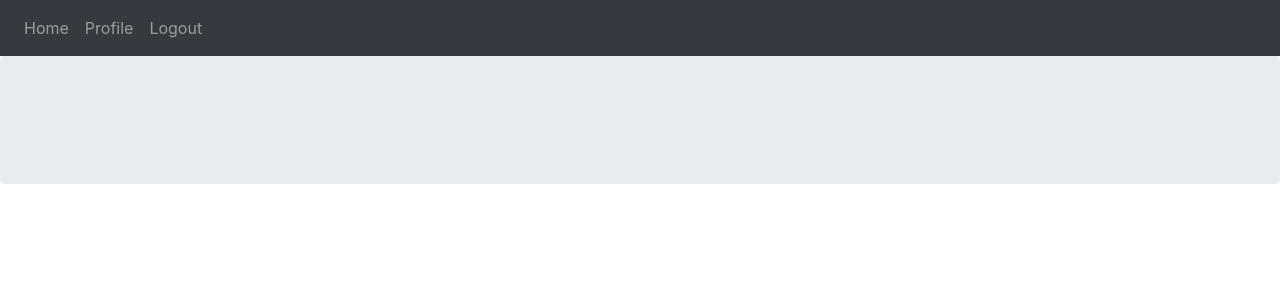
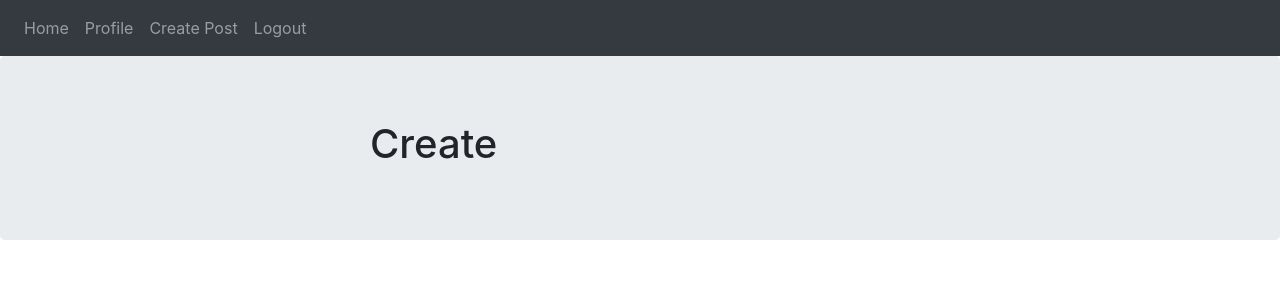
Before and after one commit to wezzlaren/kwitter-frontend, a React (Create React App) app: page /createpost in a window 1280 px wide. Shown: the top 300 px of the page. Built offline with nearby package versions, Linux system fonts and the light colour scheme; sample sign-in values are in the browser's storage.

Commit message:
add docker file

```diff
--- a/src/App.jsx
+++ b/src/App.jsx
@@ -9,7 +9,8 @@ import { LoginPage } from './LoginPage/LoginPage';
 import { ProfilePage } from './ProfilePage/ProfilePage'
 import "bootstrap/dist/css/bootstrap.min.css";
 import { RegisterPage } from './RegisterPage';
-import { ChangePasswordPage } from './ChangePasswordPage/ChangePasswordPage'
+import { ChangePasswordPage } from './ChangePasswordPage/ChangePasswordPage';
+import { CreatePostPage } from './CreatePostPage/CreatePostPage';
 
 export default class App extends React.Component {
     constructor(props) {
@@ -41,6 +42,7 @@ export default class App extends React.Component {
                             <div className="navbar-nav">
                                 <Link to="/" className="nav-item nav-link">Home</Link>
                                 <Link to="/profile" className="nav-item nav-link">Profile</Link>
+                                <Link to="/createpost" className="nav-item nav-link">Create Post</Link>
                                   <a onClick={this.logout} className="nav-item nav-link">Logout</a>
                             </div>
                         </nav>
@@ -53,6 +55,7 @@ export default class App extends React.Component {
                                         <PrivateRoute exact path="/" component={HomePage} />
                                         <PrivateRoute exact path="/profile" component={ProfilePage} />
                                         <PrivateRoute exact path="/changepassword" component={ChangePasswordPage}/>
+                                        <PrivateRoute exact path="/createpost" component={CreatePostPage}/>
                                         <Route path="/login" component={LoginPage} />
                                         <Route path="/register" component={RegisterPage}/>
                                     </Switch>
--- a/src/ChangePasswordPage/ChangePasswordPage.jsx
+++ b/src/ChangePasswordPage/ChangePasswordPage.jsx
@@ -58,7 +58,7 @@ class ChangePasswordPage extends React.Component {
                 <form name="form" onSubmit={this.handleSubmit}>
                     <div className={'form-group' + (submitted && !user.old_password ? ' has-error' : '')}>
                         <label htmlFor="username">Old password</label>
-                        <input type="text" className="form-control" name="password" value={user.old_password} onChange={this.handleChange} />
+                        <input type="password" className="form-control" name="password" value={user.old_password} onChange={this.handleChange} />
                         {submitted && !user.old_password &&
                             <div className="help-block">Old password required</div>
                         }
--- /dev/null
+++ b/src/CreatePostPage/CreatePostPage.jsx
@@ -0,0 +1,36 @@
+import React from 'react';
+
+class CreatePostPage extends React.Component {
+    constructor(props) {
+        super(props);
+        this.state = {
+        };
+
+        this.handleChange = this.handleChange.bind(this);
+        this.handleSubmit = this.handleSubmit.bind(this);
+
+    }
+
+    componentWillMount() {
+
+    }
+    handleChange() {
+
+    }
+
+    handleSubmit(){
+
+    }
+
+    componentDidMount() {
+
+    }
+
+    render() {
+        return (
+            <h1>Create</h1>
+        );
+    }
+}
+
+export { CreatePostPage };
--- /dev/null
+++ b/src/CreatePostPage/index.js
@@ -0,0 +1 @@
+export * from './CreatePostPage';
```
Also changed, not shown: 1 other file (tests, documents, lock files or other folders).
